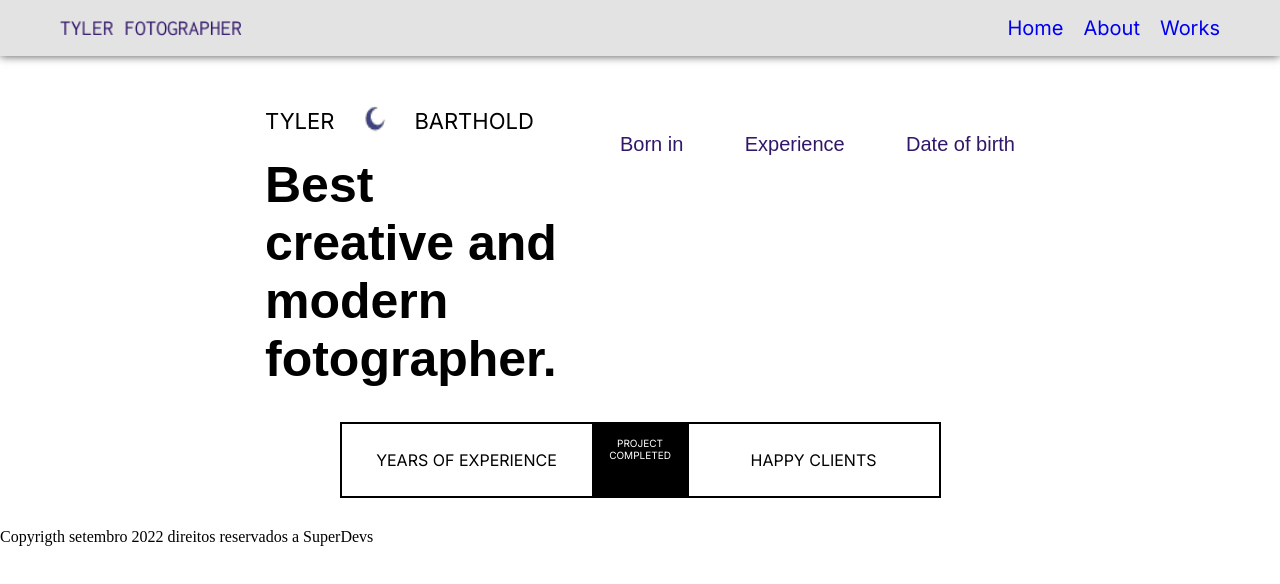
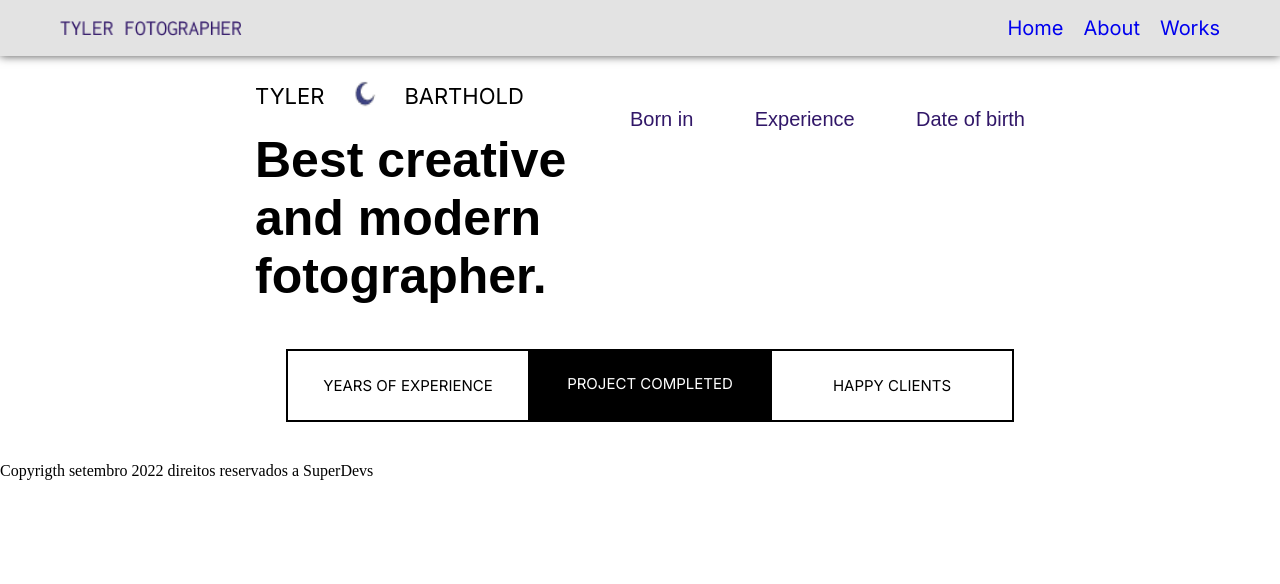
Before and after one commit to super-dev-startup/projeto-final-m3-t12, a React (Create React App) app: page /apresentation in a window 1280 px wide. Shown: the top 584 px of the page. Built offline with nearby package versions, Linux system fonts and the light colour scheme; no server answers.

Commit message:
fix: section of experience style

```diff
--- a/src/components/DropContact/index.jsx
+++ b/src/components/DropContact/index.jsx
@@ -7,7 +7,7 @@
 /* eslint-disable jsx-a11y/anchor-is-valid */
 /* eslint-disable react/button-has-type */
 /* eslint-disable react/self-closing-comp */
-import { useState, useRef, useEffect } from "react";
+/* import { useState, useRef, useEffect } from "react";
 import { DropDownContact } from "./style";
 
 import { FaFacebookF, FaInstagram, FaTwitter  } from 'react-icons/fa'
@@ -76,4 +76,4 @@
   );
 }
 
-export default DropContact;
+export default DropContact; */
--- a/src/pages/ApresentationPage/style.js
+++ b/src/pages/ApresentationPage/style.js
@@ -4,7 +4,7 @@
 export const Main = styled.main`
   display: flex;
   justify-content: center;
-  margin-top: 30px;
+  margin-top: 5px;
 
   @media only screen and (max-width: 800px) {
     display: flex;
@@ -14,7 +14,8 @@
   }
 `
 export const StyledIntro = styled.div`
-    width: 300px;
+    width: 320px;
+    margin-bottom: 0;
     @import url('https://fonts.googleapis.com/css2?family=Inter:wght@100;300;400;500&family=Orbitron:wght@400;500&display=swap');
     @import url('https://fonts.googleapis.com/css2?family=Alata&display=swap');
 
@@ -164,23 +165,34 @@
 
 export const Section = styled.section`
   @import url("https://fonts.googleapis.com/css2?family=Inter:wght@100;300;400;500&family=Orbitron:wght@400;500&display=swap");
+
   display: flex;
   flex-direction: row;
   justify-content: center;
 
+  width: 300px;
+  margin: 10px;
   .StledContainer {
   border: solid black 2px;
   text-align: center;
   padding: 10px;
   font-family: "Inter", sans-serif;
   margin-bottom: 30px;
-    width: 230px;
+  width: 220px;
 
+  width: 83px;
+  padding: 5px;
   h1 {
-      font-size: 50px;
+    @import url("https://fonts.googleapis.com/css2?family=Inter:wght@100;300;400;500&family=Orbitron:wght@400;500&display=swap");
+    font-size: 25px;
     margin: 0;
     margin-top: 10px;
+    font-family: "Inter", sans-serif;
+  }
 
+    p{
+      font-size: 10px;
+    }
  }
 
 }
@@ -192,38 +204,7 @@
   padding: 10px;
   font-family: "Inter", sans-serif;
   margin-bottom: 30px;
-    width: 100px;
-
-    h1 {
-      font-size: 50px;
-      margin: 0;
-      margin-top: 10px;
-    }
-
-    p{
-      font-size: 15px;
-    }
-  }
-
-  @media only screen and (max-width: 800px) {
-    width: 300px;
-    margin: 10px;
-    .StledContainer {
-    width: 83px;
-    padding: 5px;
-
-
-      h1 {
-        font-size: 25px;
-      }
-
-      p{
-        font-size: 10px;
-      }
-   }
-  }
-
-  .StledContainerProject {
+  width: 220px;
   padding: 5px;
   width: 83px;
   h1 {
@@ -238,4 +219,46 @@
     font-size: 10px;
   }
 }
+
+
+  @media only screen and (min-width: 800px) {
+    width: 100%;
+
+    .StledContainerProject {
+      background-color: black;
+      color: white;
+      text-align: center;
+      padding: 10px;
+      font-family: "Inter", sans-serif;
+      margin-bottom: 30px;
+      width: 220px;
+
+      h1{
+        font-size: 50px;
+      }
+      p{
+        font-size: 15px;
+      }
+    }
+
+    .StledContainer {
+      border: solid black 2px;
+      text-align: center;
+      padding: 10px;
+      font-family: "Inter", sans-serif;
+      margin-bottom: 30px;
+      width: 220px;
+
+      h1 {
+        font-size: 50px;
+        margin: 0;
+        margin-top: 10px;
+
+      }
+      p{
+        font-size: 15px;
+      }
+
+    }
+
 `;
```
Lines whose indentation alone changed are shown as unchanged.
